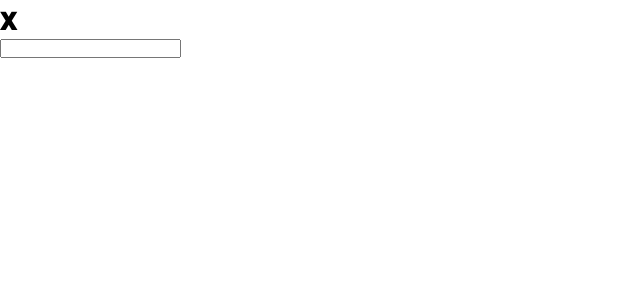
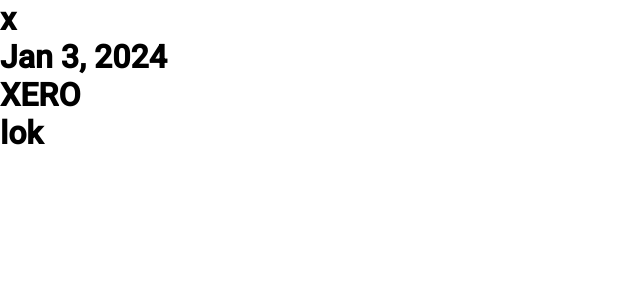
Before and after one commit to sacar6t9/angularIntern, an Angular app: page / in a window 1280 px wide. Shown: the top 300 px of the page, without its empty margins (0-640 px from the left). Built offline with nearby package versions, Linux system fonts and the light colour scheme.

Commit message:
playing with pipes

```diff
--- a/src/app/child/child.component.html
+++ b/src/app/child/child.component.html
@@ -3,10 +3,12 @@
 <button (click)="updateDataEvent.emit(box.value)">submit</button>
 
  -->
-<input type="text" [(ngModel)]="info">
-{{info}}
+<!-- <input type="text" [(ngModel)]="info">
+{{info}} -->
 
-
+<h1>{{today | date}}</h1>
+<h1>{{datas | uppercase}}</h1>
+<h1>{{title | slice :3:6}}</h1>
 
 
 
--- a/src/app/child/child.component.ts
+++ b/src/app/child/child.component.ts
@@ -1,14 +1,18 @@
 import { Component,Output,EventEmitter } from '@angular/core';
 import { FormsModule } from '@angular/forms';
-
+import { DatePipe } from '@angular/common';
+import { UpperCasePipe,SlicePipe } from '@angular/common';
 @Component({
   selector: 'app-child',
   standalone: true,
-  imports: [FormsModule],
+  imports: [FormsModule,DatePipe,UpperCasePipe,SlicePipe],
   templateUrl: './child.component.html',
   styleUrl: './child.component.css'
 })
 export class ChildComponent {
 // @Output() updateDataEvent=new EventEmitter<string>()
 info:any;
+today= Date();
+datas:string='xero'
+title:string='hellokcahahah'
 }
```
Also changed, not shown: src/app/pipes/usd-to-nrs.pipe.ts (added, +13 -0 lines), 1 other file (tests, documents, lock files or other folders).
